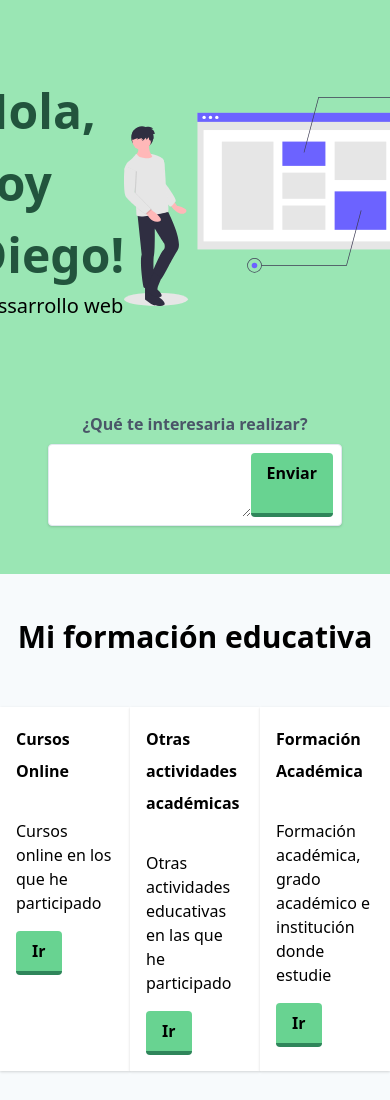
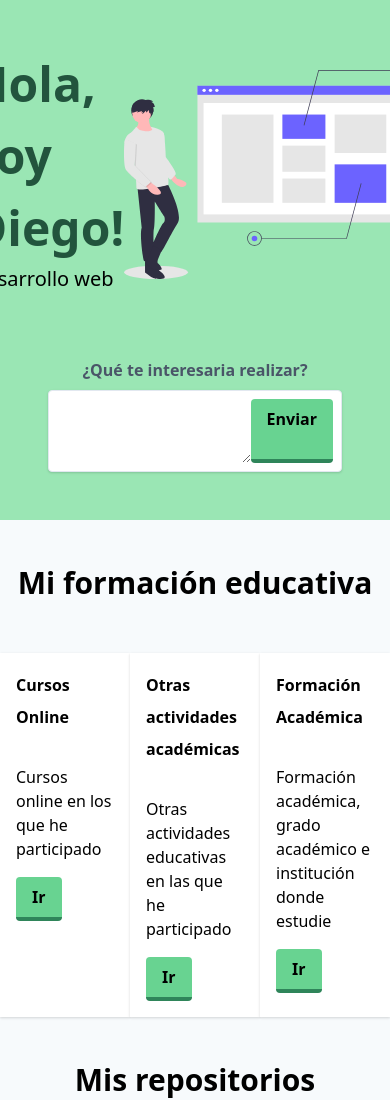
Before and after one commit to diegojoel98/misitioweb, a Gatsby site: page / in a window 390 px wide. Shown: the top 1100 px of the page. Built offline with nearby package versions, Linux system fonts and the light colour scheme; Gatsby itself is replaced by a stand-in of ours; no server answers.

Commit message:
Update Responsive

```diff
--- a/src/components/header.js
+++ b/src/components/header.js
@@ -3,15 +3,15 @@ import ilustration from '../imgs/undraw_design_notes_8dmv.svg';
 import Form from './contact.form';
 
 export default () => (
-    <header className="bg-green-300">
+    <header className="bg-green-300 " /*style={ { max-w-4xl mx-auto mt-10 } }*/>
         <div className="container mx-auto p-12 max-w-4xl">
 
             <div className="flex justify-center items-center">
             <div className="flex-1">
                 <h1 className="font-bold text-green-900 text-5xl">Hola, soy Diego!</h1>
-                <p className="text-xl font-ligth">Dessarrollo web</p>
+                <p className="text-xl font-ligth">Desarrollo web</p>
             </div>
-            <img src={ilustration} alt="Hombre observando una página web" style={{height: "300px"}}></img>
+            <img src={ilustration} alt="Hombre observando una página web" style={{width: "320px"}}></img>
             </div>
 
             <div>
```
